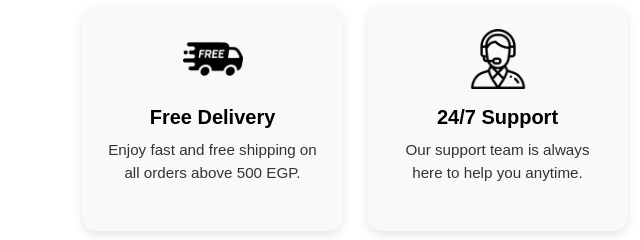
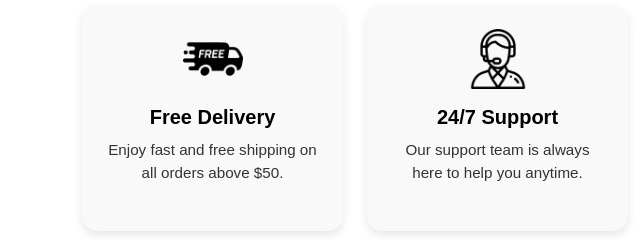
Before and after one commit to menaelgalady/Mini-Electronics-Store, a plain HTML site: page index.html in a window 1280 px wide. Shown: the part 4920-5160 px from the top of the page, 0-640 px from the left. Drawn offline with nearby package versions, Linux system fonts and the light colour scheme.

```diff
--- a/index.html
+++ b/index.html
@@ -395,7 +395,7 @@
         <div class="service-card p-4">
           <img src="free-shipping.png" alt="Free Delivery" class="mb-3" width="60">
           <h5>Free Delivery</h5>
-          <p>Enjoy fast and free shipping on all orders above 500 EGP.</p>
+          <p>Enjoy fast and free shipping on all orders above $50.</p>
         </div>
       </div>
 
```
